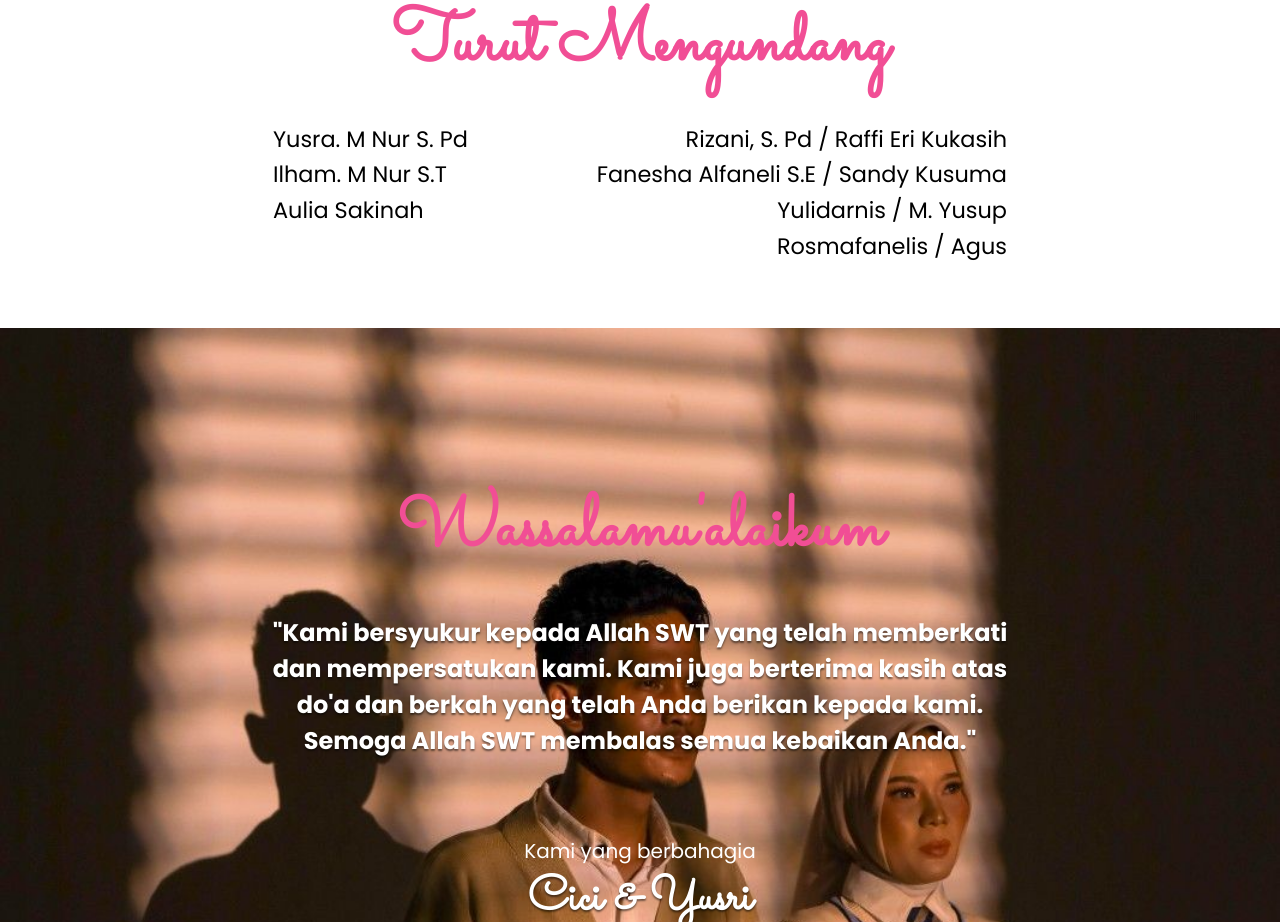
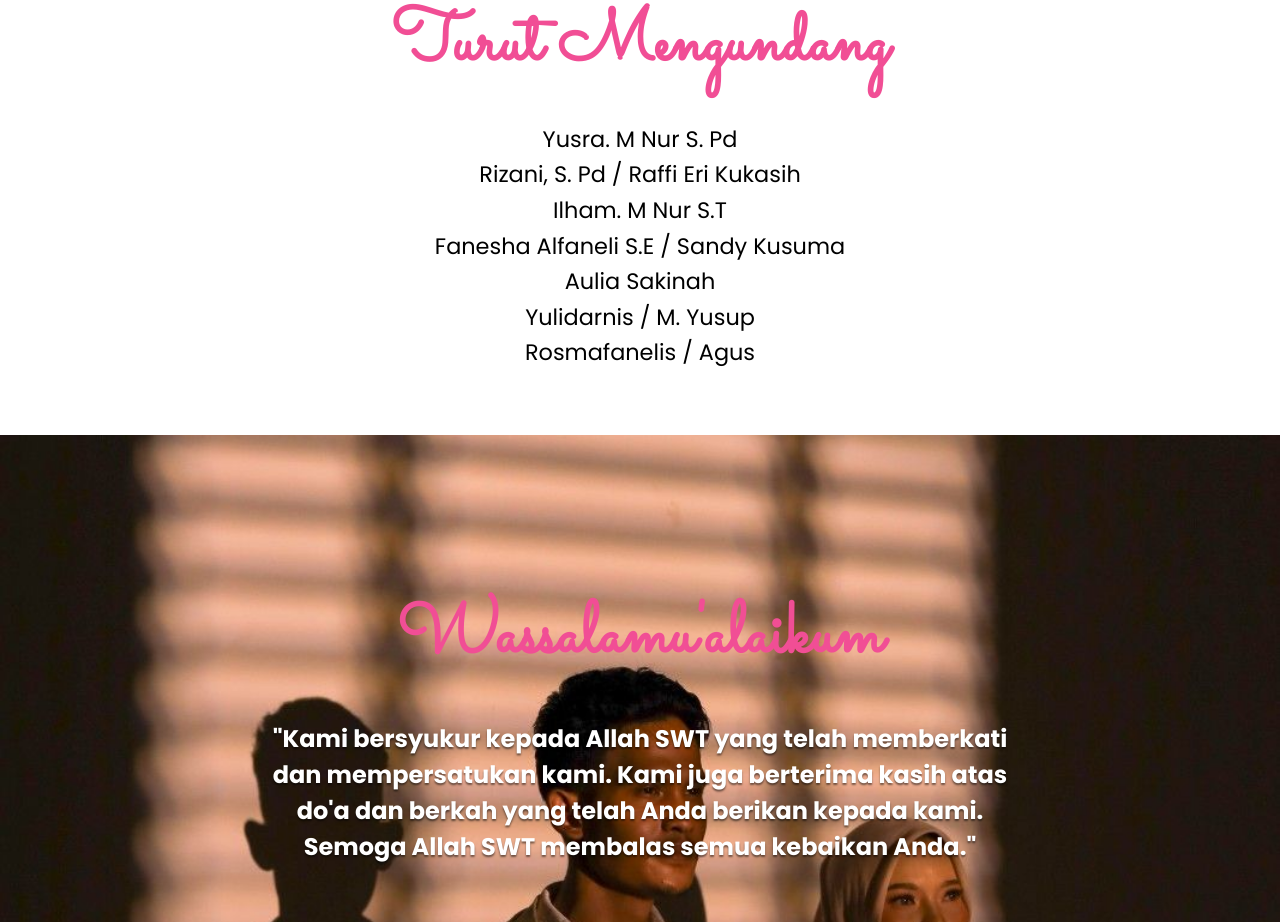
Before and after one commit to reztaaulia10-cyber/wed2, a plain HTML site: page index.html in a window 1280 px wide. Shown: the part 7098-8020 px from the top of the page. Drawn offline with nearby package versions, Linux system fonts and the light colour scheme; some packages are replaced by stand-ins of ours; a script that the page names is missing; a web font is replaced by a local one.

Commit message:
Changes to be committed: 	modified:   index.html

```diff
--- a/index.html
+++ b/index.html
@@ -513,24 +513,26 @@
                     <h2 class="mengundang">Turut Mengundang</h2>
                     <table class="table-nama justify-content-center align-items-center">
                         <tr>
-                            <td align="left">Yusra. M Nur S. Pd</td>
-                            <td></td>
-                            <td align="right">Rizani, S. Pd / Raffi Eri Kukasih</td>
+                            <td>Yusra. M Nur S. Pd</td>
                         </tr>
                         <tr>
-                            <td align="left">Ilham. M Nur S.T</td>
-                            <td></td>
-                            <td align="right">Fanesha Alfaneli S.E / Sandy Kusuma</td>
+                            <td>Rizani, S. Pd / Raffi Eri Kukasih</td>
                         </tr>
                         <tr>
-                            <td align="left">Aulia Sakinah</td>
-                            <td></td>
-                            <td align="right">Yulidarnis / M. Yusup</td>
+                            <td>Ilham. M Nur S.T</td>
                         </tr>
                         <tr>
-                            <td></td>
-                            <td></td>
-                            <td align="right">Rosmafanelis / Agus</td>
+                            <td>Fanesha Alfaneli S.E / Sandy Kusuma</td>
+                        </tr>
+                        </tr>
+                        <tr>
+                            <td>Aulia Sakinah</td>
+                        </tr>
+                        <tr>
+                            <td>Yulidarnis / M. Yusup</td>
+                        </tr>
+                        <tr>
+                            <td>Rosmafanelis / Agus</td>
                         </tr>
                     </table>
                 </div>
```
